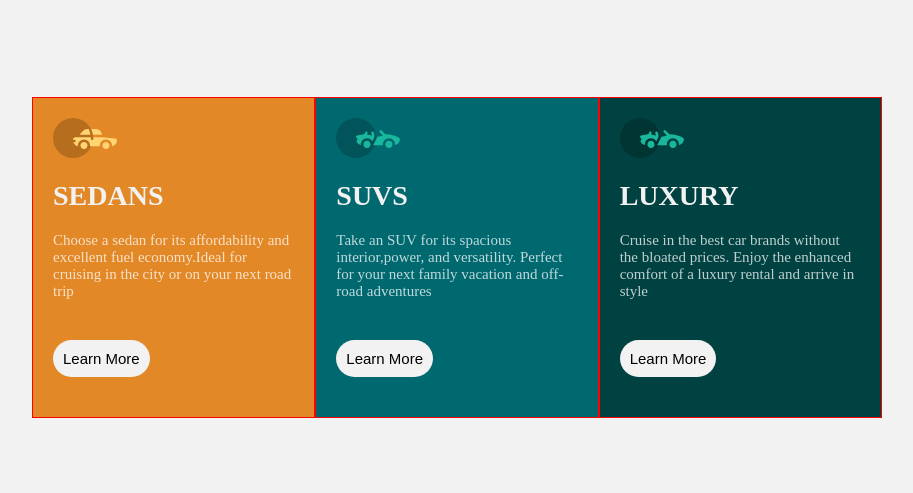
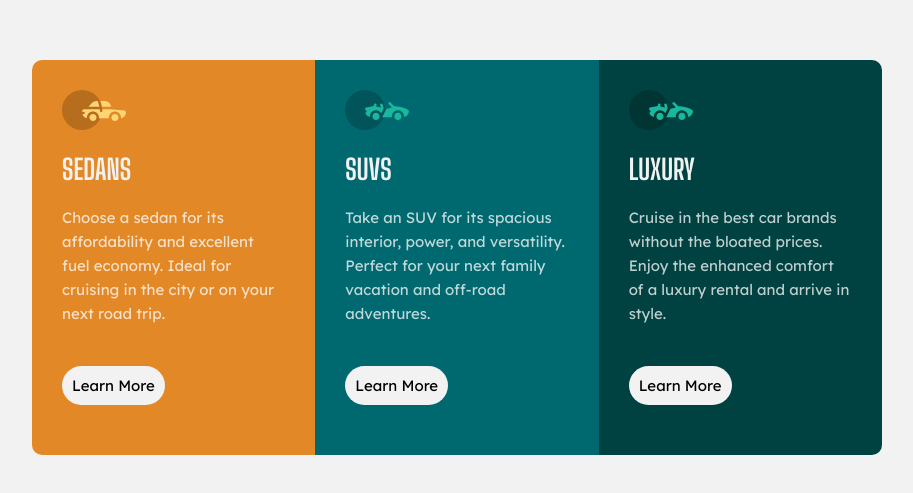
Before and after one commit to Frimpong04/3-column-preview-card, a plain HTML site: page index.html in a window 1280 px wide. Shown: the part 143-636 px from the top of the page, without its empty margins (183-1096 px from the left). Drawn offline with Linux system fonts and the light colour scheme.

Commit message:
add typography

```diff
--- a/index.html
+++ b/index.html
@@ -7,6 +7,9 @@
     <meta name="description" content="A front end mentor newbie challenge">
     <meta name="robot" content="index,follow">
     <link  rel="icon" href="./images/favicon-32x32.png"/>
+    <link rel="preconnect" href="https://fonts.googleapis.com">
+    <link rel="preconnect" href="https://fonts.gstatic.com" crossorigin>
+    <link href="https://fonts.googleapis.com/css2?family=Big+Shoulders+Display:wght@700&family=Lexend+Deca&display=swap" rel="stylesheet">
     <link rel="stylesheet" href="./style.css"/>
     <title>3 Column Preview Card</title>
 </head>
@@ -16,20 +19,20 @@
         <div class="card sedans">
             <img src="./images/icon-sedans.svg" alt=""/>
             <h1>SEDANS</h1>
-            <p>Choose a sedan for its affordability and excellent fuel economy.Ideal for cruising in the city or on your next road trip</p>
+            <p>Choose a sedan for its affordability and excellent fuel economy. Ideal for cruising in the city or on your next road trip.</p>
             <button>Learn More</button>
         </div>
         <div class="card suvs">
             <img src="./images/icon-luxury.svg" alt=""/>
             <h1>SUVS</h1>
-            <p>Take an SUV for its spacious interior,power, and versatility. Perfect for your next family vacation and off-road adventures</p>
+            <p>Take an SUV for its spacious interior, power, and versatility. Perfect for your next family vacation and off-road adventures.</p>
             <button>Learn More</button>
         </div>
         <div class="card luxury">
             <img src="./images/icon-luxury.svg" alt="" />
             <h1>LUXURY</h1>
             <p>Cruise in the best car brands without the bloated prices.
-                Enjoy the enhanced comfort of a luxury rental and arrive in style
+                Enjoy the enhanced comfort of a luxury rental and arrive in style.
             </p>
             <button>Learn More</button>
         </div>
--- a/style.css
+++ b/style.css
@@ -32,13 +32,14 @@ body {
     justify-content:center;
     max-width:85rem;
     border-radius:1rem;
+    overflow:hidden;
 }
 
 .card {
     flex: 1 1 20rem;
-    border:1px solid red;
-    padding:2rem;
+    padding:3rem;
 }
+
 .card img,
 .card h1,
 .card p {
@@ -46,6 +47,7 @@ body {
 }
 
 .card h1 {
+    font-family: 'Big Shoulders Display', cursive;
     font-size:2.8rem;
     color:var(--bg-heading-btn);
 }
@@ -54,15 +56,20 @@ body {
 }
 
 .card p {
+    font-family:'Lexend Deca', sans-serif;
     font-size:1.5rem;
     color:var(--text-color);
+    line-height:1.6;
 }
 .suvs {
     background-color:var(--suv-bg);
+
 }
+
 .luxury {
     background-color:var(--luxury-bg);
 }
+
 button {
     background-color:var(--bg-heading-btn);
     padding:1rem;
@@ -70,4 +77,16 @@ button {
     margin: 2rem 0;
     border: none;
     font-size:1.5rem;
+    font-family:'Lexend Deca', sans-serif;
 }
+
+/* MOBILE STYLES */
+@media only screen and (max-width:375px) {
+    html {
+        font-size:60%;
+    }
+    .card-container {
+        width:80%;
+        margin:2rem 0;
+    }
+}
```
